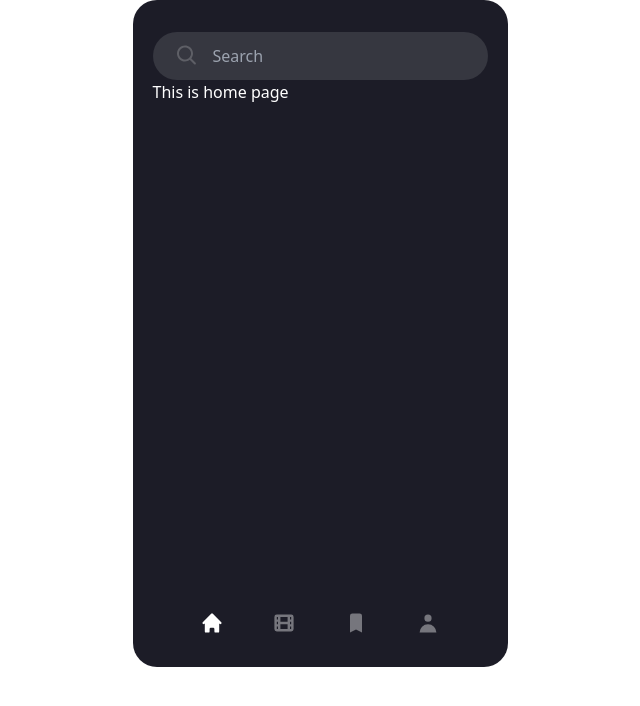
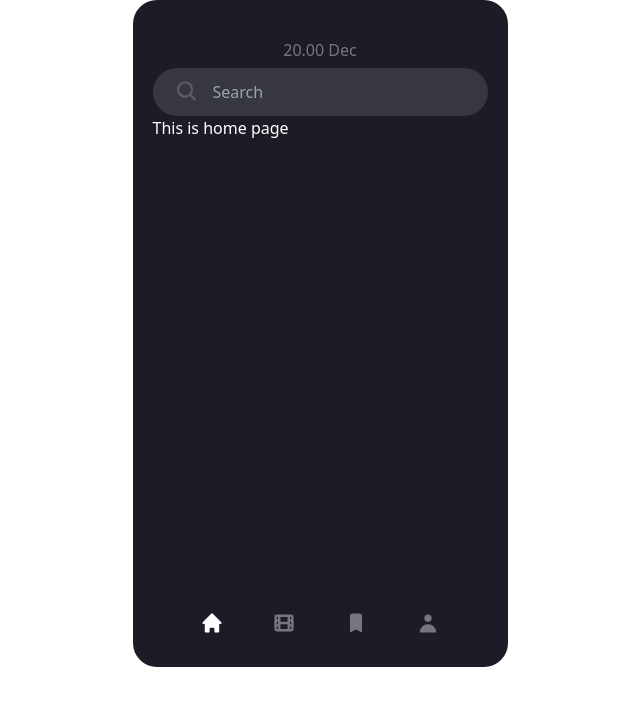
Before and after one commit to pswu11/camp10-midterm, a React (Vite) app: page / in a window 1280 px wide. Shown: the top 706 px of the page, without its empty margins (320-960 px from the left). Built offline with nearby package versions, Linux system fonts and the light colour scheme.

Commit message:
component review working, storybook not working yet

```diff
--- a/src/components/BookingDetails.tsx
+++ b/src/components/BookingDetails.tsx
@@ -1,30 +1,34 @@
-import React from 'react'
+import React, { useState } from 'react';
 import { cn } from '../lib/utils';
 
-
-
-type BookingDetailsProps = {
-   variant?:"default"|"active"|"disabled",
-  } & React.DetailedHTMLProps<
+type BookingDetailsProps = { isDisabled?: boolean } & React.DetailedHTMLProps<
   React.ButtonHTMLAttributes<HTMLButtonElement>,
   HTMLButtonElement
 >;
 
-function BookingDetails({variant="default", className, children, ...props}:BookingDetailsProps) {
-    const styles: Record<typeof variant, string> = {
-        active:"bg-yellow text-dark-light",
-        disabled:"text-dark-light",
-        default:"bg-dark text-white-dimmed",
-    }
+function BookingDetails({
+  isDisabled = false,
+  className,
+  children,
+  ...props
+}: BookingDetailsProps) {
+  const [isActive, setActive] = useState(false);
 
   return (
     <button
       className={cn(
-            'flex justify-center rounded-s font-500 text-m px-[1.03rem] py-[0.37rem] rounded',
-            styles[variant],
+        'flex justify-center rounded-s font-500 text-m px-[1.03rem] py-[0.37rem] rounded text-white-dimmed',
+        isActive
+          ? 'bg-yellow text-dark-light'
+          : isDisabled
+          ? 'text-dark-light'
+          : '',
         className
       )}
-
+      disabled={isDisabled}
+      onClick={() => {
+        setActive(!isActive);
+      }}
       {...props}
     >
       {children}
@@ -32,6 +36,4 @@ function BookingDetails({variant="default", className, children, ...props}:Booki
   );
 }
 
-
-
-export default BookingDetails
+export default BookingDetails;
--- a/src/layouts/RootLayout.tsx
+++ b/src/layouts/RootLayout.tsx
@@ -1,9 +1,11 @@
 import { Outlet } from 'react-router-dom';
 import { Navbar } from '../components/Navbar';
+import BookingDetails from '../components/BookingDetails';
 export function RootLayout() {
   return (
     <div className="bg-dark text-white flex flex-col justify-between m-auto w-[375px] h-[667px] rounded-3xl">
       <div className="pt-8 px-5 flex flex-col">
+        <BookingDetails> 20.00 Dec </BookingDetails>
         <Outlet />
       </div>
       <Navbar />
```
Also changed, not shown: 1 other file (tests, documents, lock files or other folders). Lines whose indentation alone changed are shown as unchanged.
